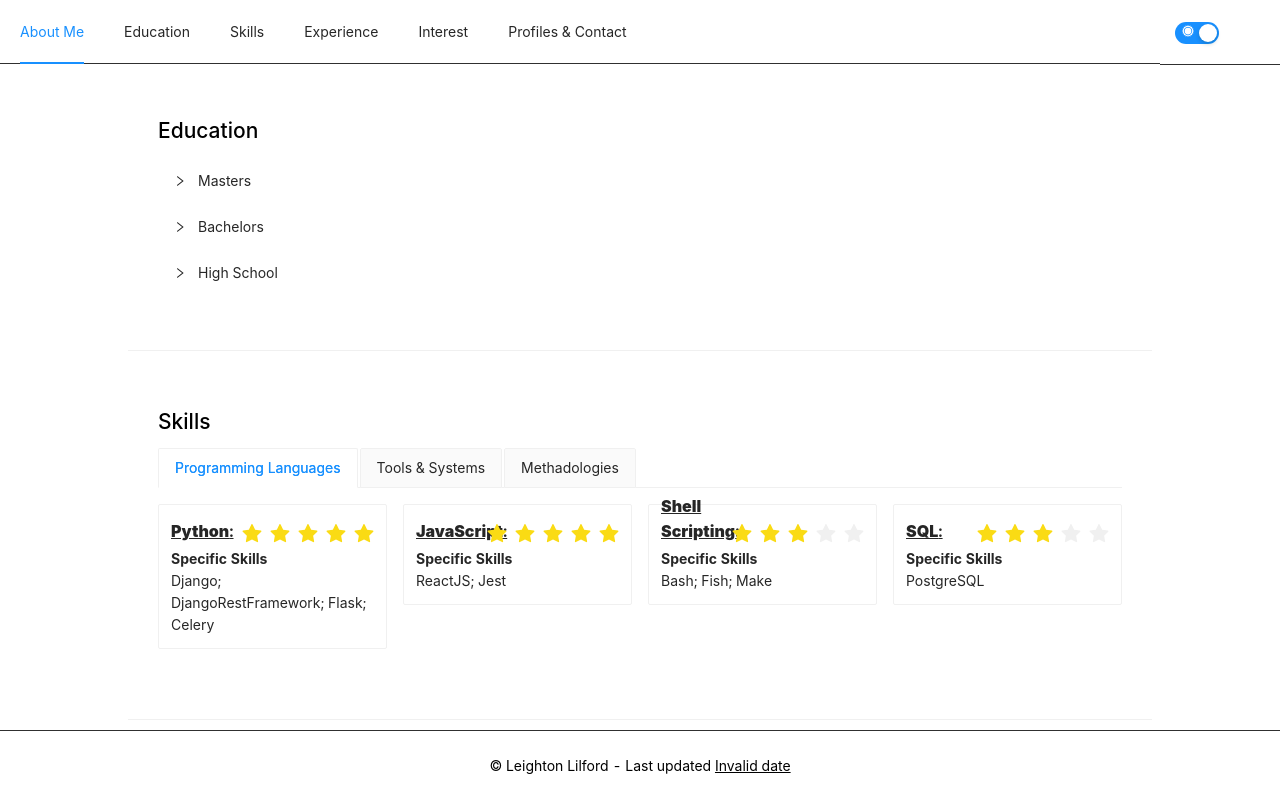
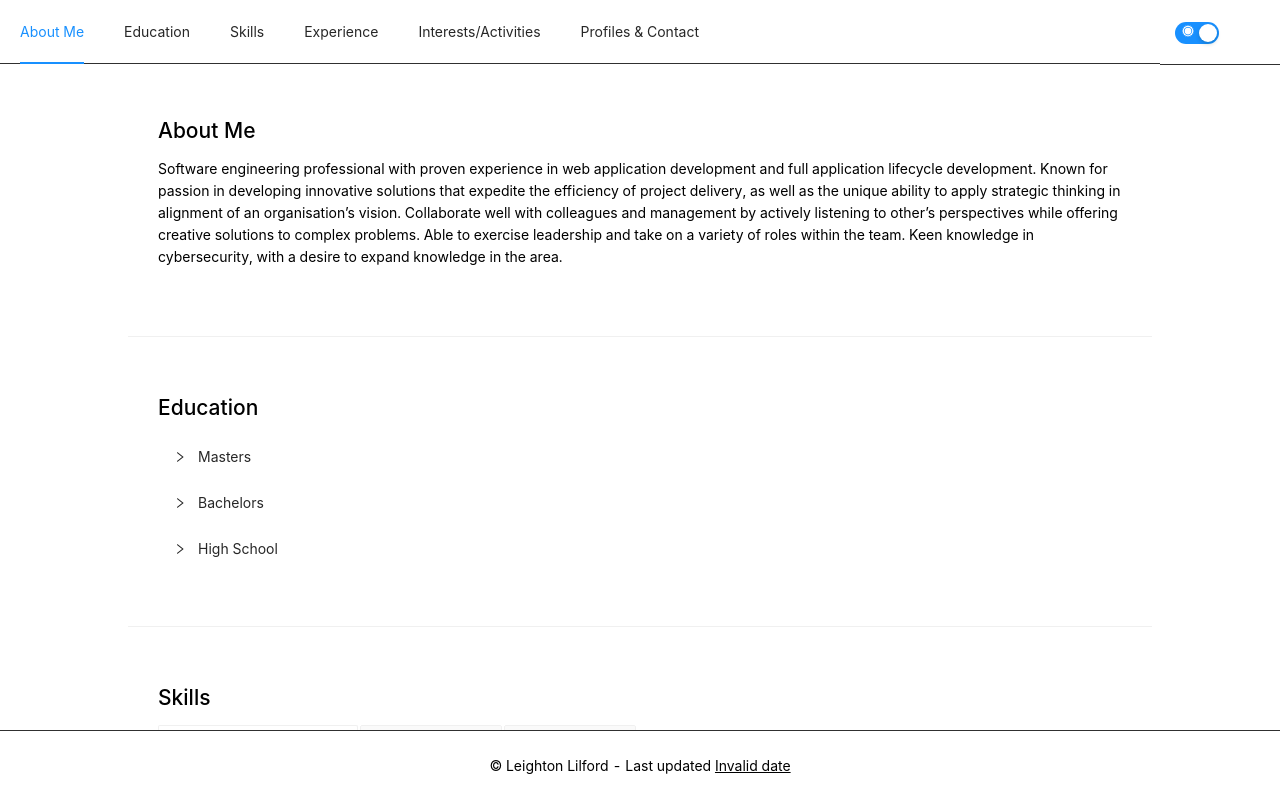
Before and after one commit to lilfolr/resume, a React (Create React App) app in the folder app/: page / in a window 1280 px wide. Built offline with nearby package versions, Linux system fonts and the light colour scheme.

Commit message:
Interests

```diff
--- a/app/src/App.js
+++ b/app/src/App.js
@@ -8,7 +8,9 @@ import ProgressIndicator from "./structure/sideProgress";
 import moment from "moment";
 
 // Pages
+import AboutMe from "./pages/aboutMe";
 import Profile from "./pages/profile";
+import Interests from "./pages/interests";
 import Education from "./pages/education";
 import Experience from "./pages/experience";
 import Skills from "./pages/skills";
@@ -65,11 +67,15 @@ const App = () => {
             <Row>
               <Col flex={1}></Col>
               <Col flex={3} className={styles.content}>
+                <AboutMe isDark={isDark} />
+                <Divider />
                 <Education isDark={isDark} />
                 <Divider />
                 <Skills isDark={isDark} />
                 <Divider />
                 <Experience isDark={isDark} />
+                <Divider />
+                <Interests isDark={isDark} />
                 <Divider />
                 <Profile isDark={isDark} />
               </Col>
--- /dev/null
+++ b/app/src/pages/aboutMe/index.js
@@ -0,0 +1,26 @@
+import React from "react";
+import _ from "lodash";
+
+const AboutMe = ({ isDark }) => {
+  const color = isDark ? "#EEE" : "#000";
+
+  return (
+    <div style={{ color, padding: "30px" }} id="aboutMe">
+      <h2 style={{ color }}>About Me</h2>
+      <p>
+        Software engineering professional with proven experience in web
+        application development and full application lifecycle development.
+        Known for passion in developing innovative solutions that expedite the
+        efficiency of project delivery, as well as the unique ability to apply
+        strategic thinking in alignment of an organisation’s vision. Collaborate
+        well with colleagues and management by actively listening to other’s
+        perspectives while offering creative solutions to complex problems. Able
+        to exercise leadership and take on a variety of roles within the team.
+        Keen knowledge in cybersecurity, with a desire to expand knowledge in
+        the area.
+      </p>
+    </div>
+  );
+};
+
+export default AboutMe;
--- a/app/src/pages/experience/index.js
+++ b/app/src/pages/experience/index.js
@@ -1,10 +1,9 @@
 import React from "react";
 import _ from "lodash";
-import { Tabs, List, Card, Rate } from "antd";
 
 import styles from "./index.module.css";
 
-const Education = ({ isDark }) => {
+const Experience = ({ isDark }) => {
   const color = isDark ? "#EEE" : "#000";
 
   return (
@@ -136,4 +135,4 @@ const Education = ({ isDark }) => {
   );
 };
 
-export default Education;
+export default Experience;
--- /dev/null
+++ b/app/src/pages/interests/index.js
@@ -0,0 +1,83 @@
+import React from "react";
+import _ from "lodash";
+
+import styles from "./index.module.css";
+
+const Experience = ({ isDark }) => {
+  const color = isDark ? "#EEE" : "#000";
+
+  return (
+    <div style={{ color, padding: "30px" }} id="interests">
+      <h2 style={{ color }}>Interests &amp; Activities</h2>
+      <div className={styles.rootDiv}>
+        <div className={styles.title}>
+          <span className={styles.role}>Certificates / Awards Received</span>
+        </div>
+        <div>
+          <ul>
+            <li>
+              The Institute of Engineers, Australia award for Engineering
+              Studies: 2012.
+            </li>
+            <li>
+              MS: Programming in HTML5 with JavaScript and CSS3 Specialist –
+              Microsoft
+            </li>
+            <li>MCPS: Microsoft Certified Professional - Microsoft </li>
+            <li>Full Academics Colours 2012</li>
+            <li>
+              <a href="https://dukeofed.com.au/" target="_blank">
+                Duke of Edinburgh Bronze Award
+              </a>
+            </li>
+          </ul>
+        </div>
+        <br />
+        <div className={styles.title}>
+          <span className={styles.role}>VOLUNTEER EXPERIENCE</span>
+        </div>
+        <div>
+          <ul>
+            <li>
+              Mentor for{" "}
+              <a href="https://shecodes.com.au/" target="blank">
+                SheCodes
+              </a>
+            </li>
+          </ul>
+        </div>
+        <br />
+        <div className={styles.title}>
+          <span className={styles.role}>Own Projects</span>
+        </div>
+        <div>
+          <ul>
+            <li>
+              Adapted the Linux kernel networking stack to create a custom
+              TCP-like protocol
+            </li>
+            <li>
+              Created a IPTables firewall simulator using docker containers and
+              extracted IPTables kernel modules.
+              <br />
+              <a href="https://github.com/lilfolr/GENG5511" target="_blank">
+                https://github.com/lilfolr/GENG5511
+              </a>
+            </li>
+            <li>
+              Built a react native bitbucket app <br />
+              <a
+                href="https://play.google.com/store/apps/details?id=com.lrlilford.bitbox"
+                target="_blank"
+              >
+                https://play.google.com/store/apps/details?id=com.lrlilford.bitbox
+              </a>
+            </li>
+          </ul>
+        </div>
+      </div>
+    </div>
+  );
+};
+
+export default Experience;
--- /dev/null
+++ b/app/src/pages/interests/index.module.css
@@ -0,0 +1,19 @@
+.rootDiv {
+  border-left: 2px dashed black;
+  margin-left: 5px;
+  padding-left: 20px;
+}
+
+.date {
+  font-weight: bold;
+}
+
+.title {
+  font-weight: bold;
+  text-transform: uppercase;
+  font-size: 18px;
+}
+
+.role {
+  color: #1a7d63;
+}
--- a/app/src/structure/nav.jsx
+++ b/app/src/structure/nav.jsx
@@ -32,7 +32,9 @@ const SideNav = ({ isDark, setIsDark }) => {
             selectedKeys={[]}
             style={isDark ? darkStyle : lightStyle}
           >
-            <Menu.Item key="1">About Me</Menu.Item>
+            <Menu.Item key="1" onClick={() => scroll("aboutMe")}>
+              About Me
+            </Menu.Item>
             <Menu.Item key="2" onClick={() => scroll("education")}>
               Education
             </Menu.Item>
@@ -42,7 +44,9 @@ const SideNav = ({ isDark, setIsDark }) => {
             <Menu.Item key="4" onClick={() => scroll("experience")}>
               Experience
             </Menu.Item>
-            <Menu.Item key="5">Interest</Menu.Item>
+            <Menu.Item key="5" onClick={() => scroll("interests")}>
+              Interests/Activities
+            </Menu.Item>
             <Menu.Item key="6" onClick={() => scroll("profiles")}>
               Profiles &amp; Contact
             </Menu.Item>
```
